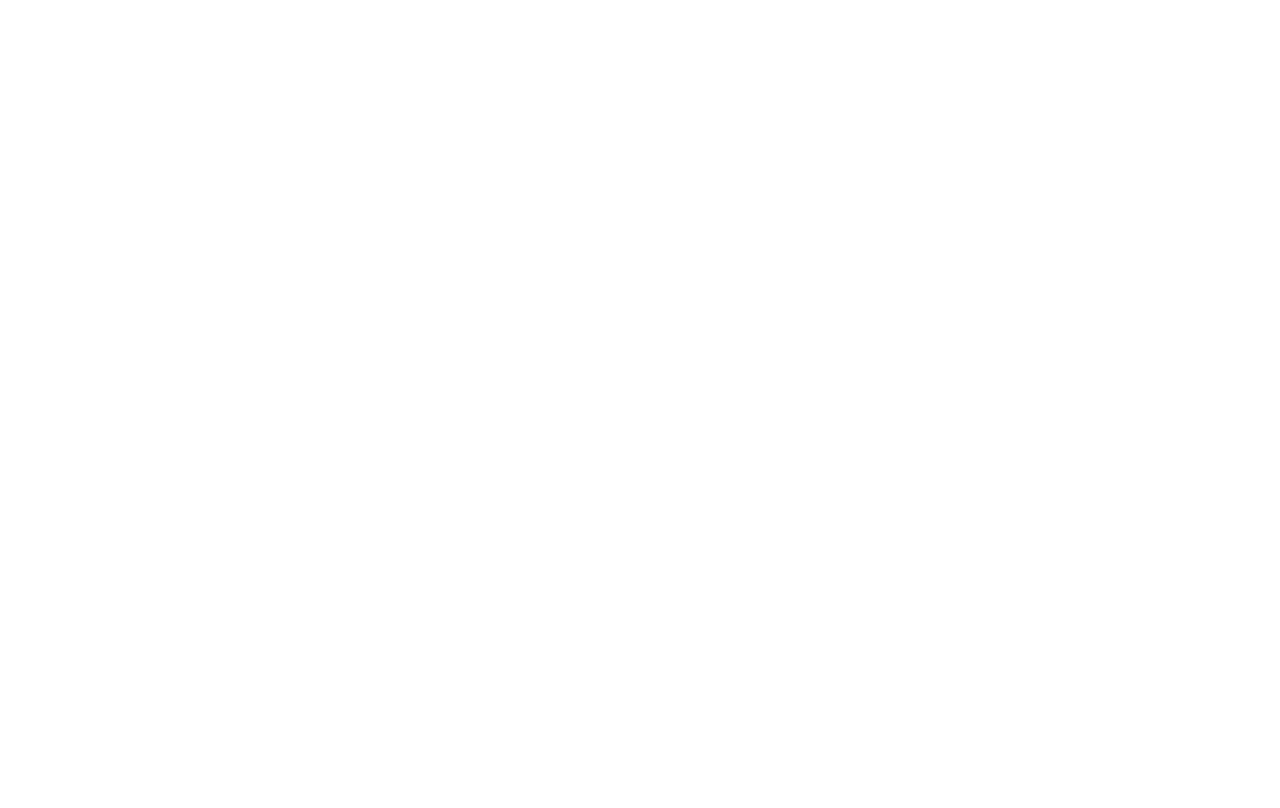
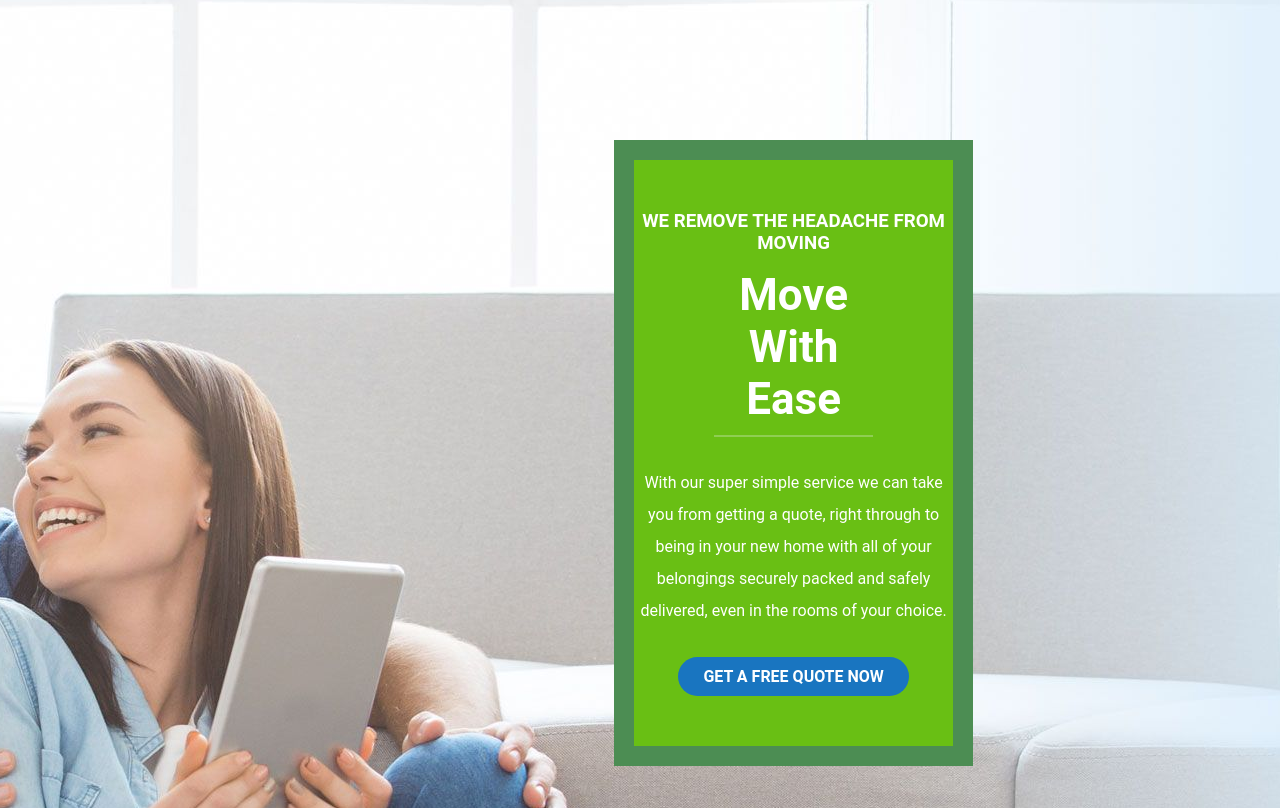
Before and after one commit to Sergjio97/proj-html-vuejs, a Vue app: page / in a window 1280 px wide. Shown: the part 2992-3800 px from the top of the page. Before the commit the page ends 2862 px from the top, so only its background shows below. Built offline with nearby package versions, Linux system fonts and the light colour scheme.

Commit message:
main sezione 3

```diff
--- a/src/components/macro/Main.vue
+++ b/src/components/macro/Main.vue
@@ -2,17 +2,20 @@
   <main>
     <Testimonials/>
     <Service/>
+    <FreeQuote/>
   </main>
 </template>
 
 <script>
 import Testimonials from '../sections/Testimonials.vue';
 import Service from '../sections/Service.vue';
+import FreeQuote from '../sections/FreeQuote.vue';
 export default {
     name: 'Main',
     components: {
       Testimonials,
       Service,
+      FreeQuote,
     }
 }
 </script>
--- /dev/null
+++ b/src/components/sections/FreeQuote.vue
@@ -0,0 +1,68 @@
+<template>
+  <section class="free-quote">
+      <div class="box">
+          <h3>We remove the headache from moving</h3>
+          <h1>Move With Ease</h1>
+          <p>With our super simple service we can take you from getting a quote, right through to being in your new home with all of your belongings securely packed and safely delivered, even in the rooms of your choice.</p>
+          <a href="#"><strong>get a free quote now</strong></a>
+      </div>
+  </section>
+</template>
+
+<script>
+export default {
+    name: 'FreeQuote'
+}
+</script>
+
+<style lang='scss' scoped>
+.free-quote {
+    padding: 240px 0px;
+    display: flex;
+    align-items: center;
+    background-image: url(../../assets/img/avada-movers-movewithease-background-new.jpg);
+    background-repeat: no-repeat;
+    background-position: top;
+    .box {
+        background-color: #69bf14;
+        text-align: center;
+        width: 28%;
+        display: flex;
+        flex-direction: column;
+        align-items: center;
+        border: 20px solid #4c8d53;
+        padding: 50px 0px;
+        margin-left: 48%;
+        h1 {
+            font-size: 44px;
+            color: #fff;
+            padding-bottom: 10px;
+            border-bottom: 2px solid #8fce53 ;
+            width: 50%;
+        }
+        h3 {
+            text-transform: uppercase;
+            color: #fff;
+            margin-bottom: 15px;
+        }
+        p {
+            color: #fff;
+            line-height: 2.0;
+            margin-top: 30px;
+            margin-bottom: 30px;
+        }
+        a {
+            padding: 10px 25px;
+            border-radius: 20px;
+            background-color: #1975c0;
+            color: #fff;
+            text-decoration: none;
+            text-transform: uppercase;
+        }
+        a:hover {
+            filter: opacity(80%);
+        }
+    }
+}
+
+</style>
--- a/src/components/sections/Service.vue
+++ b/src/components/sections/Service.vue
@@ -36,7 +36,7 @@
     h1 {
         font-size: 59px;
         color: #69bf14;
-        margin-bottom: 30px;
+        margin-bottom: 60px;
     }
     .box {
         width: 100%;
```
